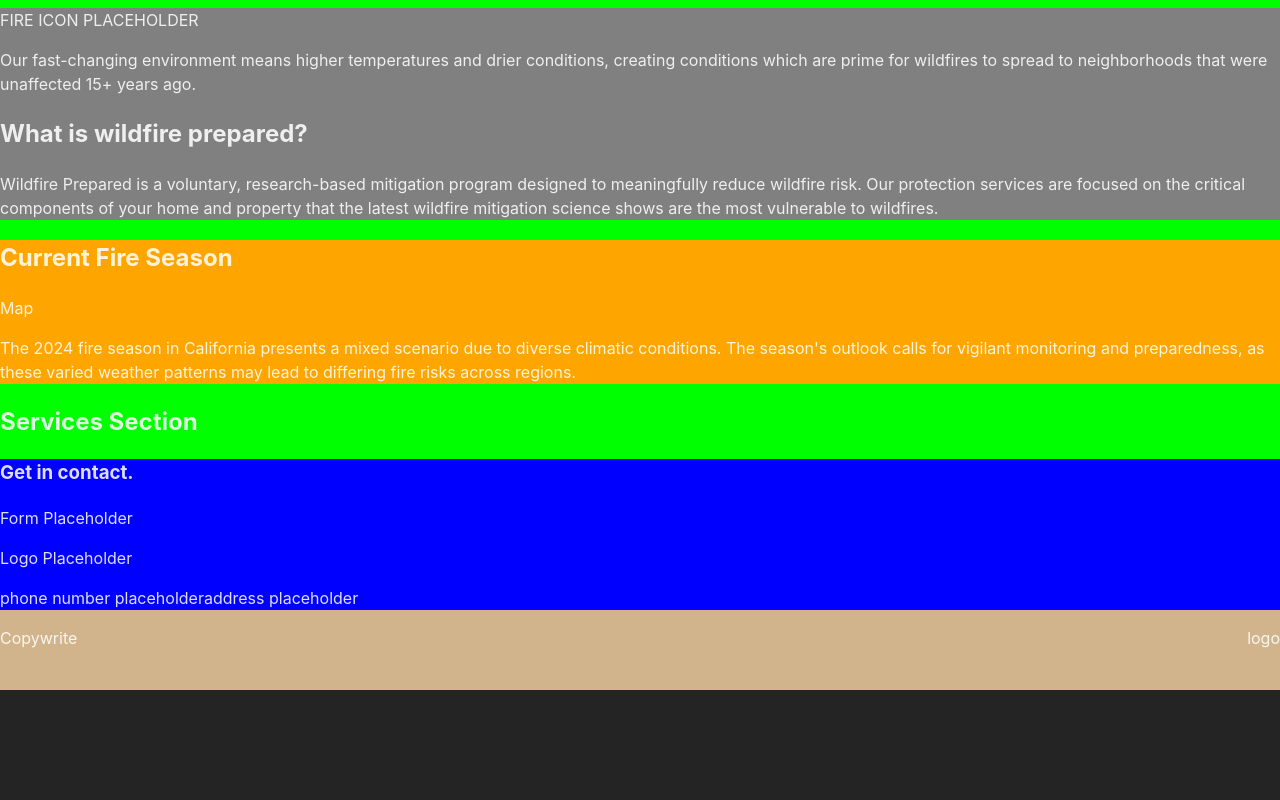
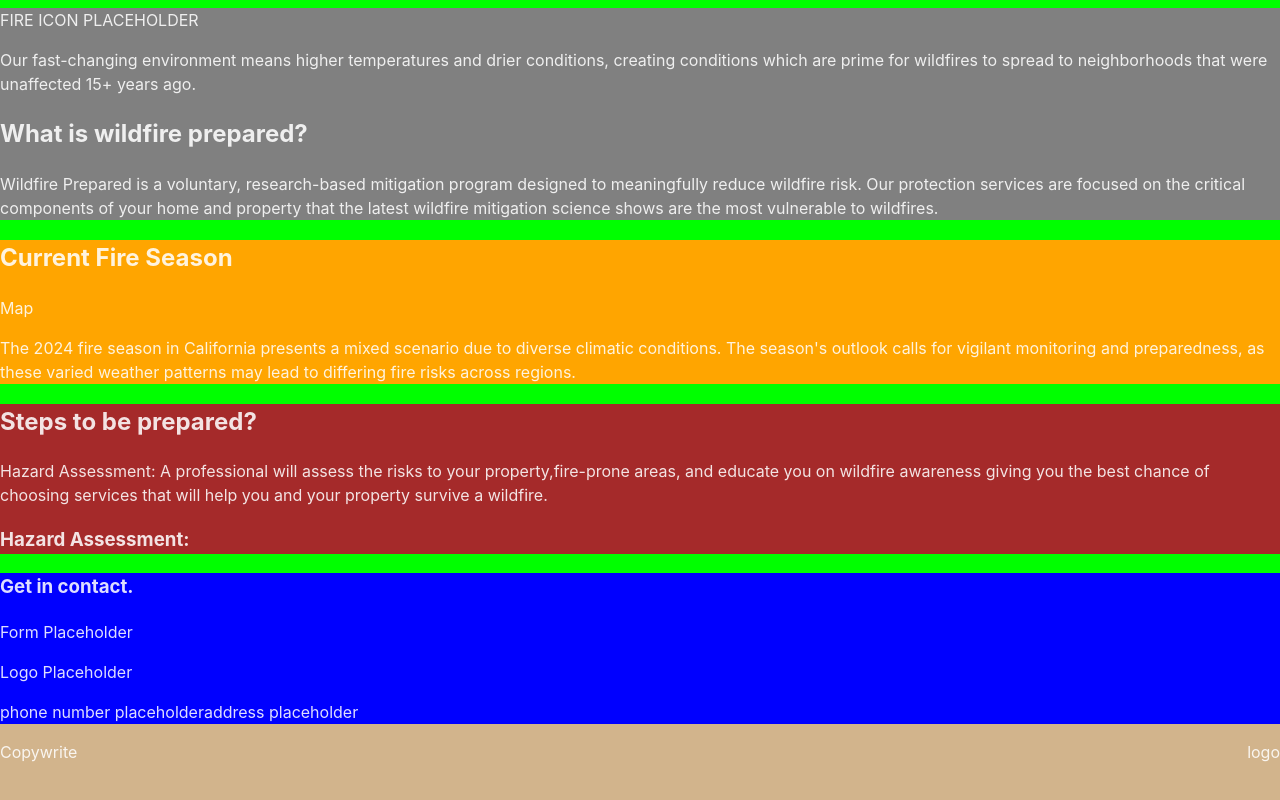
Before and after one commit to andrew-oyanguren/pro-wildfire-defense, a React (Vite) app: page / in a window 1280 px wide. Shown: the part 568-1368 px from the top of the page. Before the commit the page ends 1258 px from the top, so only its background shows below. Built offline with nearby package versions, Linux system fonts and the light colour scheme.

Commit message:
Added HazardAssessment section

```diff
--- /dev/null
+++ b/src/components/UI/HazardAssessmentSection/HazardAssessmentSection.tsx
@@ -0,0 +1,21 @@
+import styled from 'styled-components';
+
+const StyledSection = styled.section`
+  background-color: brown;
+`;
+
+export default function HazardAssessmentSection() {
+  return (
+    <StyledSection>
+      <h2>Steps to be prepared?</h2>
+      <p>
+        Hazard Assessment: A professional will assess the risks to your
+        property,fire-prone areas, and educate you on wildfire awareness giving
+        you the best chance of choosing services that will help you and your
+        property survive a wildfire.
+      </p>
+
+      <h3>Hazard Assessment:</h3>
+    </StyledSection>
+  );
+}
--- a/src/components/UI/ServicesSection/ServicesSection.tsx
+++ /dev/null
@@ -1,3 +0,0 @@
-export default function ServicesSection() {
-  return <section></section>;
-}
--- a/src/components/UI/index.ts
+++ b/src/components/UI/index.ts
@@ -1,4 +1,5 @@
 export { default as ContactSection } from './ContactSection/ContactSection';
 export { default as FireMap } from './FireMap/FireMap';
+export { default as HazardAssessmentSection } from './HazardAssessmentSection/HazardAssessmentSection';
 export { default as HeroSection } from './HeroSection/HeroSection';
 export { default as IntroSection } from './IntroSection/IntroSection';
--- a/src/pages/HomePage/HomePage.tsx
+++ b/src/pages/HomePage/HomePage.tsx
@@ -1,6 +1,7 @@
 import {
   ContactSection,
   FireMap,
+  HazardAssessmentSection,
   HeroSection,
   IntroSection,
 } from '../../components/UI';
@@ -14,9 +15,7 @@ export default function HomePage() {
 
       <FireMap />
 
-      <section>
-        <h2>Services Section</h2>
-      </section>
+      <HazardAssessmentSection />
 
       <ContactSection />
     </div>
```
